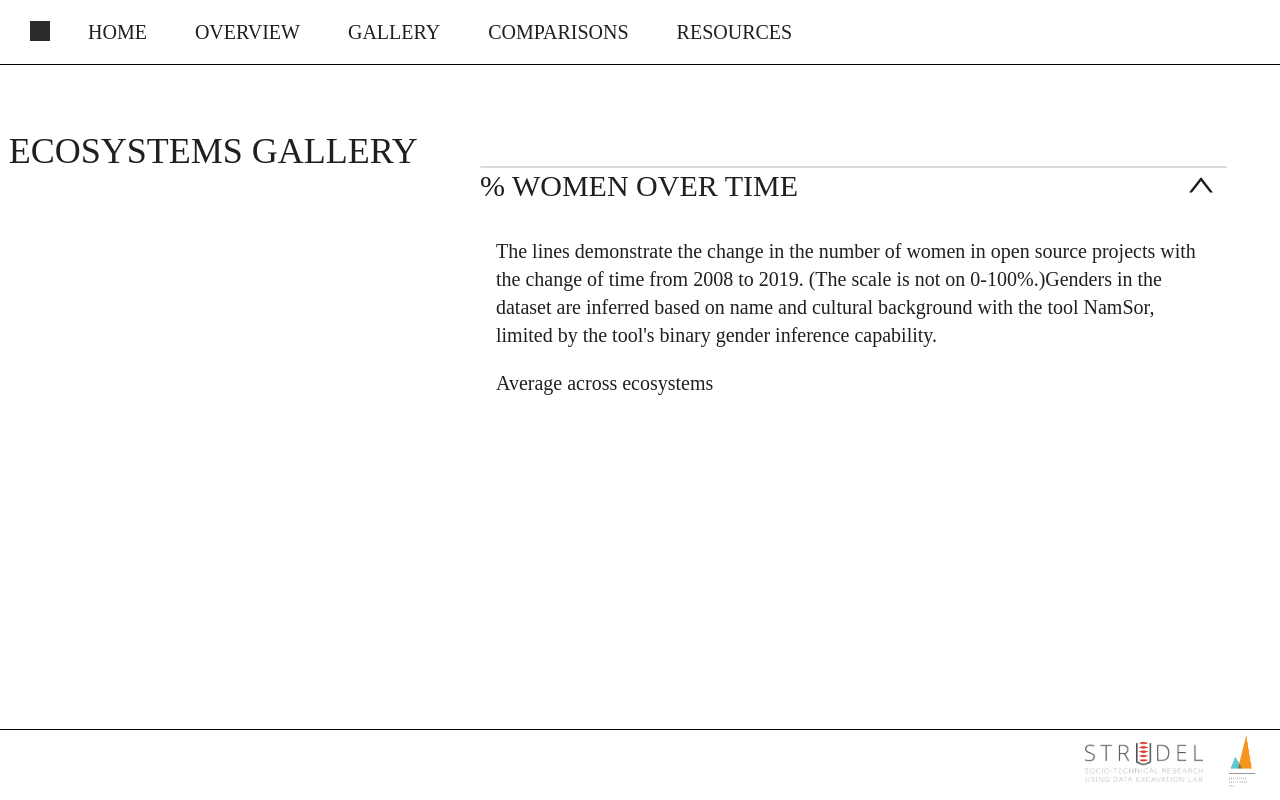
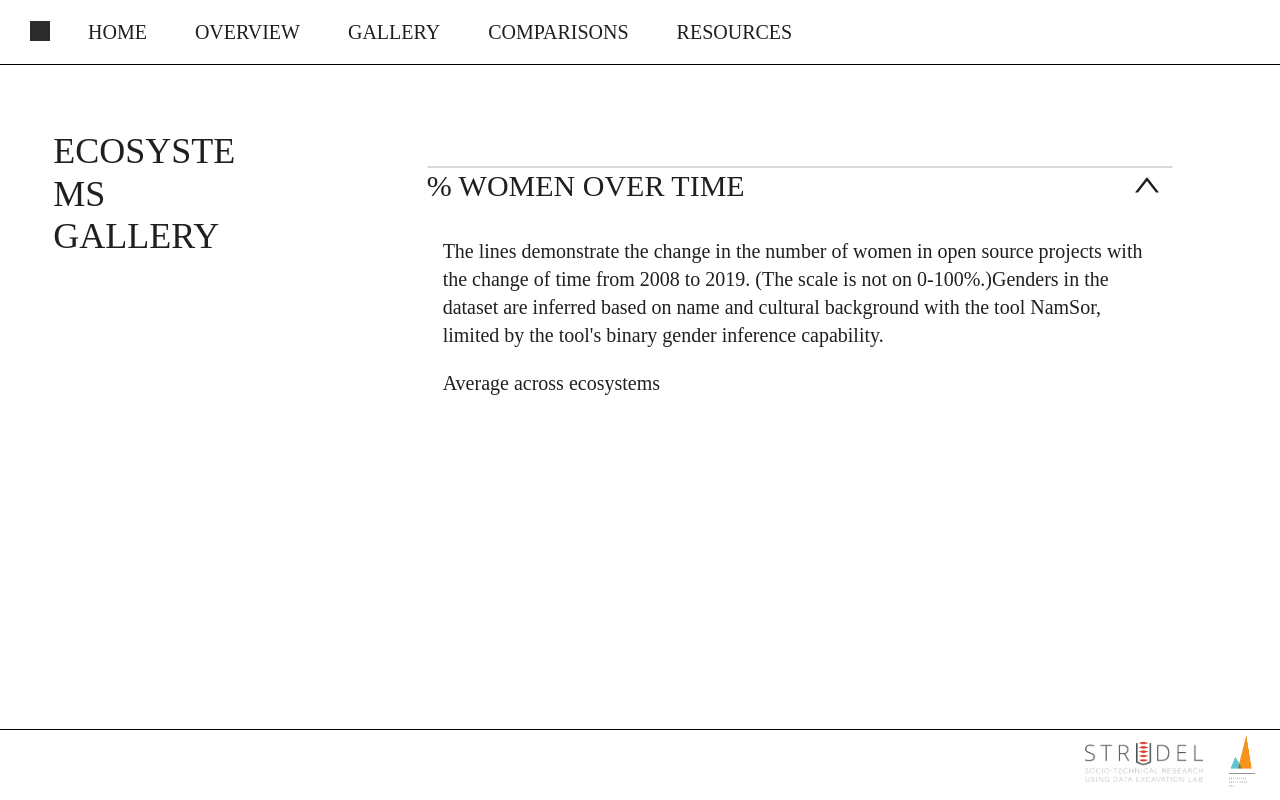
Before and after one commit to CMUSTRUDEL/oss-census, a React (Create React App) app: page /gallery in a window 1280 px wide. Built offline with nearby package versions, Linux system fonts and the light colour scheme; a web font is replaced by a local one.

Commit message:
SiderLayout: change text align to left

```diff
--- a/src/components/sider-layout/SiderLayout.js
+++ b/src/components/sider-layout/SiderLayout.js
@@ -11,16 +11,16 @@ export default function SiderLayout({
 }) {
   return (
     <Row style={{margin: "65px 0"}}>
-      <Col span={8}>
+      <Col span={4} offset={1}>
         <Typography.Title level={2} style={{
+          textAlign: "left",
           textTransform: "uppercase",
           marginTop: 0,
         }}>
           {title}
         </Typography.Title>
       </Col>
-      <Col span={1} />
-      <Col span={14} style={{textAlign: "left"}}>
+      <Col span={14} style={{textAlign: "left"}} offset={3}>
         <div className="description-container">
           <Typography.Text>{description}</Typography.Text>
         </div>
```
